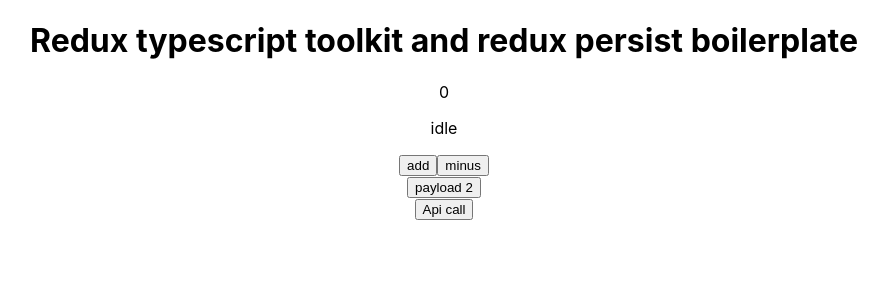
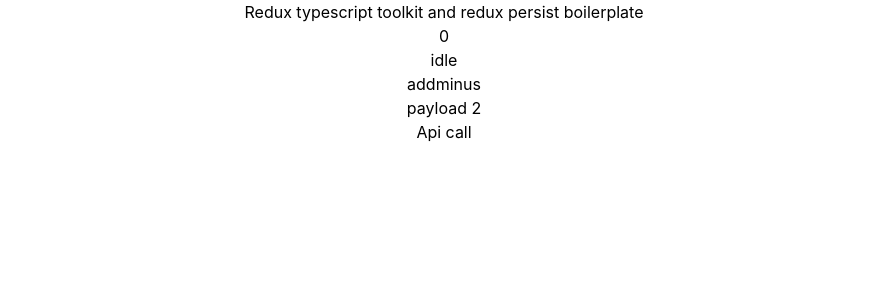
Before and after one commit to aliraza944/typescript-redux-tolkit-persist, a React (Create React App) app: page / in a window 1280 px wide. Shown: the top 300 px of the page, without its empty margins (196-1084 px from the left). Built offline with nearby package versions, Linux system fonts and the light colour scheme.

Commit message:
tailwind configration boilerplate files

```diff
--- a/package.json
+++ b/package.json
@@ -43,5 +43,10 @@
       "last 1 firefox version",
       "last 1 safari version"
     ]
+  },
+  "devDependencies": {
+    "autoprefixer": "^10.4.2",
+    "postcss": "^8.4.6",
+    "tailwindcss": "^3.0.18"
   }
 }
--- /dev/null
+++ b/postcss.config.js
@@ -0,0 +1,6 @@
+module.exports = {
+  plugins: {
+    tailwindcss: {},
+    autoprefixer: {},
+  },
+}
--- /dev/null
+++ b/tailwind.config.js
@@ -0,0 +1,7 @@
+module.exports = {
+  content: ["./src/**/*.{js,jsx,ts,tsx}"],
+  theme: {
+    extend: {},
+  },
+  plugins: [],
+};
```
Also changed, not shown: src/index.css (+7 -3 lines), 1 other file (tests, documents, lock files or other folders).
